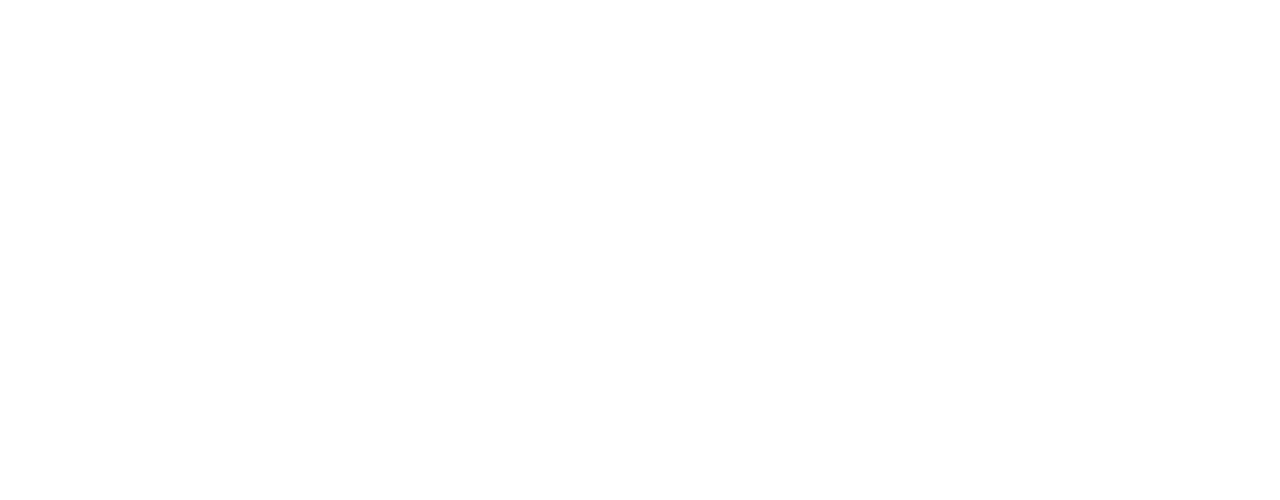
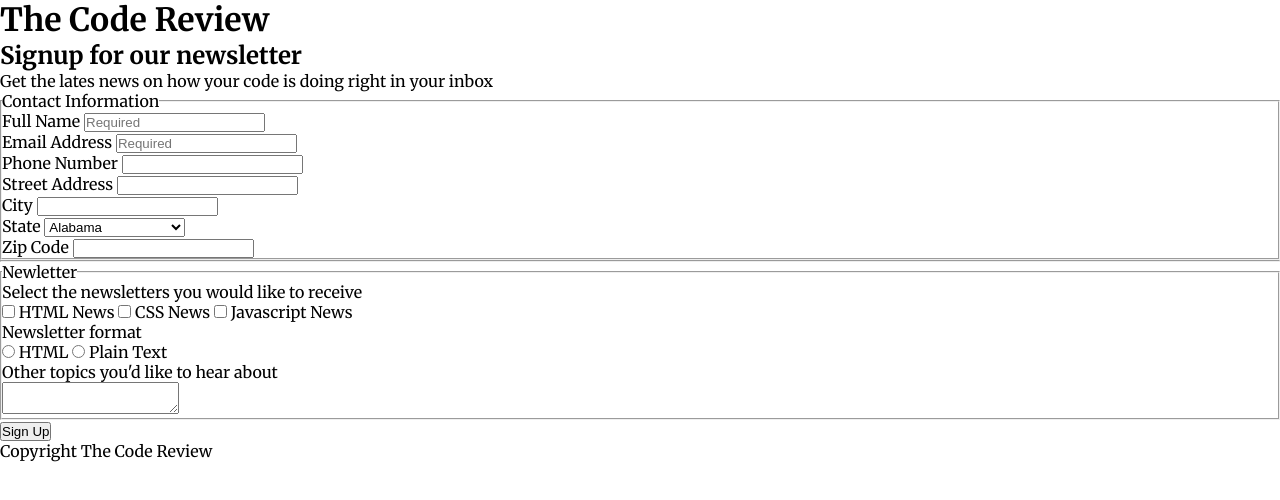
Before and after one commit to marcsanchez1/Registration-Form, a plain HTML site: page index.html in a window 1280 px wide. Drawn offline with Linux system fonts and the light colour scheme.

Commit message:
Added HTML

```diff
--- a/css/styles.css
+++ b/css/styles.css
@@ -0,0 +1,9 @@
+* {
+  box-sizing: border-box;
+  margin: 0;
+  padding: 0;
+}
+
+body {
+  font-family: "Merriweather", serif;
+}
--- a/index.html
+++ b/index.html
@@ -5,6 +5,123 @@
     <meta http-equiv="X-UA-Compatible" content="IE=edge" />
     <meta name="viewport" content="width=device-width, initial-scale=1.0" />
     <title>Marc Sanchez | Registration Form</title>
+    <link rel="preconnect" href="https://fonts.googleapis.com" />
+    <link rel="preconnect" href="https://fonts.gstatic.com" crossorigin />
+    <link href="https://fonts.googleapis.com/css2?family=Merriweather:wght@300;400;700&display=swap" rel="stylesheet" />
+    <link rel="stylesheet" href="css/styles.css" />
   </head>
-  <body></body>
+  <body>
+    <h1>The Code Review</h1>
+    <div class="container">
+      <h2>Signup for our newsletter</h2>
+      <p class="description">Get the lates news on how your code is doing right in your inbox</p>
+      <form>
+        <fieldset class="contact">
+          <legend>Contact Information</legend>
+
+          <div class="form-group">
+            <label for="name">Full Name</label>
+            <input type="text" name="user_name" id="name" placeholder="Required" required />
+          </div>
+          <div class="form-group">
+            <label for="email">Email Address</label>
+            <input type="text" email="user_email" id="email" placeholder="Required" required />
+          </div>
+          <div class="form-group">
+            <label for="phone">Phone Number</label>
+            <input type="tel" phone="user_phone" id="phone" />
+          </div>
+          <div class="form-group">
+            <label for="address">Street Address</label>
+            <input type="tel" address="user_address" id="address" />
+          </div>
+          <div class="form-group">
+            <label for="city">City</label>
+            <input type="text" city="user_city" id="city" />
+          </div>
+          <div class="form-group">
+            <label for="state">State</label>
+            <select name="user_state" id="state">
+              <option value="AL">Alabama</option>
+              <option value="AK">Alaska</option>
+              <option value="AZ">Arizona</option>
+              <option value="AR">Arkansas</option>
+              <option value="CA">California</option>
+              <option value="CO">Colorado</option>
+              <option value="CT">Connecticut</option>
+              <option value="DE">Delaware</option>
+              <option value="DC">District Of Columbia</option>
+              <option value="FL">Florida</option>
+              <option value="GA">Georgia</option>
+              <option value="HI">Hawaii</option>
+              <option value="ID">Idaho</option>
+              <option value="IL">Illinois</option>
+              <option value="IN">Indiana</option>
+              <option value="IA">Iowa</option>
+              <option value="KS">Kansas</option>
+              <option value="KY">Kentucky</option>
+              <option value="LA">Louisiana</option>
+              <option value="ME">Maine</option>
+              <option value="MD">Maryland</option>
+              <option value="MA">Massachusetts</option>
+              <option value="MI">Michigan</option>
+              <option value="MN">Minnesota</option>
+              <option value="MS">Mississippi</option>
+              <option value="MO">Missouri</option>
+              <option value="MT">Montana</option>
+              <option value="NE">Nebraska</option>
+              <option value="NV">Nevada</option>
+              <option value="NH">New Hampshire</option>
+              <option value="NJ">New Jersey</option>
+              <option value="NM">New Mexico</option>
+              <option value="NY">New York</option>
+              <option value="NC">North Carolina</option>
+              <option value="ND">North Dakota</option>
+              <option value="OH">Ohio</option>
+              <option value="OK">Oklahoma</option>
+              <option value="OR">Oregon</option>
+              <option value="PA">Pennsylvania</option>
+              <option value="RI">Rhode Island</option>
+              <option value="SC">South Carolina</option>
+              <option value="SD">South Dakota</option>
+              <option value="TN">Tennessee</option>
+              <option value="TX">Texas</option>
+              <option value="UT">Utah</option>
+              <option value="VT">Vermont</option>
+              <option value="VA">Virginia</option>
+              <option value="WA">Washington</option>
+              <option value="WV">West Virginia</option>
+              <option value="WI">Wisconsin</option>
+              <option value="WY">Wyoming</option>
+            </select>
+          </div>
+          <div class="form-group">
+            <label for="zip">Zip Code</label>
+            <input type="text" zip="user_zip" id="zip" />
+          </div>
+        </fieldset>
+        <hr />
+        <fieldset class="newsletter">
+          <legend>Newletter</legend>
+          <div class="form-group">
+            <p class="fieldset-description">Select the newsletters you would like to receive</p>
+            <input type="checkbox" name="user_news" id="html_news" /> <label for="html_news">HTML News</label>
+            <input type="checkbox" name="user_news" id="css" /> <label for="css">CSS News</label>
+            <input type="checkbox" name="user_news" id="javascript" /> <label for="javascript">Javascript News</label>
+          </div>
+          <div class="form-group">
+            <p class="fieldset-description">Newsletter format</p>
+            <input type="radio" name="user_format" id="html_format" /> <label for="html_format">HTML</label>
+            <input type="radio" name="user_format" id="plain_text" /> <label for="plain_text">Plain Text</label>
+          </div>
+          <div class="form-group">
+            <p class="fieldset-description">Other topics you'd like to hear about</p>
+            <textarea name="user_comment" id="comment"></textarea>
+          </div>
+        </fieldset>
+        <button type="submit">Sign Up</button>
+        <p class="copyright">Copyright The Code Review</p>
+      </form>
+    </div>
+  </body>
 </html>
```
